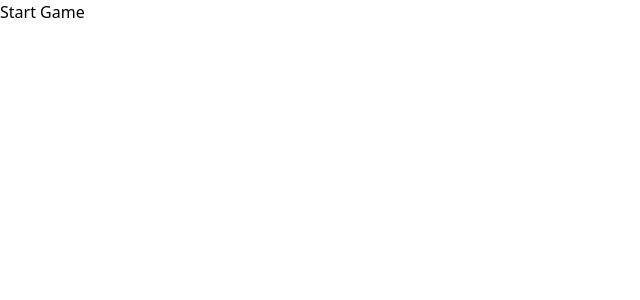
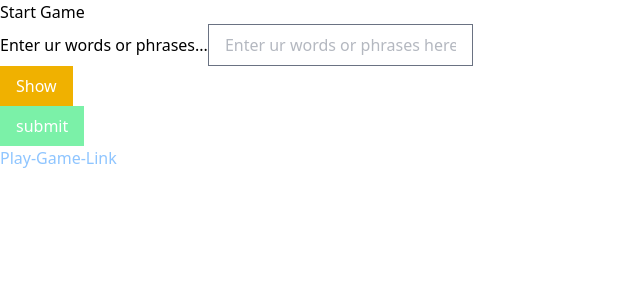
Before and after one commit to krityankashyap/Hangman-react-game, a React (Vite) app: page /start in a window 1280 px wide. Shown: the top 300 px of the page, without its empty margins (0-640 px from the left). Built offline with nearby package versions, Linux system fonts and the light colour scheme.

Commit message:
Added useNavigate hook

```diff
--- a/src/components/Button/Button.jsx
+++ b/src/components/Button/Button.jsx
@@ -1,6 +1,6 @@
 import getButtonStyling from "./getButtonStyling";
 
-function Button({ text , onClickHandler , styleType="primary" , type="submit"}){
+function Button({ text , onClickHandler , styleType="primary" , type="button"}){
 
   console.log(text)
   return (
--- a/src/components/TextInputForm/TextInputFormContainer.jsx
+++ b/src/components/TextInputForm/TextInputFormContainer.jsx
@@ -1,14 +1,22 @@
 import { useState } from "react";
 import TextInputForm from "./TextInputForm";
+import { useNavigate } from "react-router-dom";
 
 function TextInputFormContainer(){
 
 
   let [inputType , setInputType] = useState("password");
   let [value , setValue] = useState("")
+  const navigate = useNavigate(); // useNavigate is a hook that returns a navigate function
+
   function handleFormSubmit(event){
     event.preventDefault();             {/* used to prevent default property of form tag i.e, refresh the page */}
     console.log("Form submitted" , value)
+
+    if(value){
+      // if we have something in value then we want to go on play page
+      navigate("/play")
+     }
   }
 
   function handleTextInputChange(event){
--- a/src/pages/PlayGame.jsx
+++ b/src/pages/PlayGame.jsx
@@ -1,8 +1,11 @@
+import { Link } from "react-router-dom"
+
 function PlayGame(){
 
  return (
   <>
    <h>Play Game</h>
+   <Link to="/start" className="text-green-500">Start-Game</Link>
 
   </>
  )
--- a/src/pages/Startgame.jsx
+++ b/src/pages/Startgame.jsx
@@ -1,8 +1,12 @@
+import { Link } from "react-router-dom"
+import TextInputFormContainer from "../components/TextInputForm/TextInputFormContainer"
 function StartGame(){
 
   return (
     <>
     <h>Start Game</h>
+    <TextInputFormContainer />
+    <Link to='/play' className="text-blue-300">Play-Game-Link</Link>
     </>
   )
 
```
